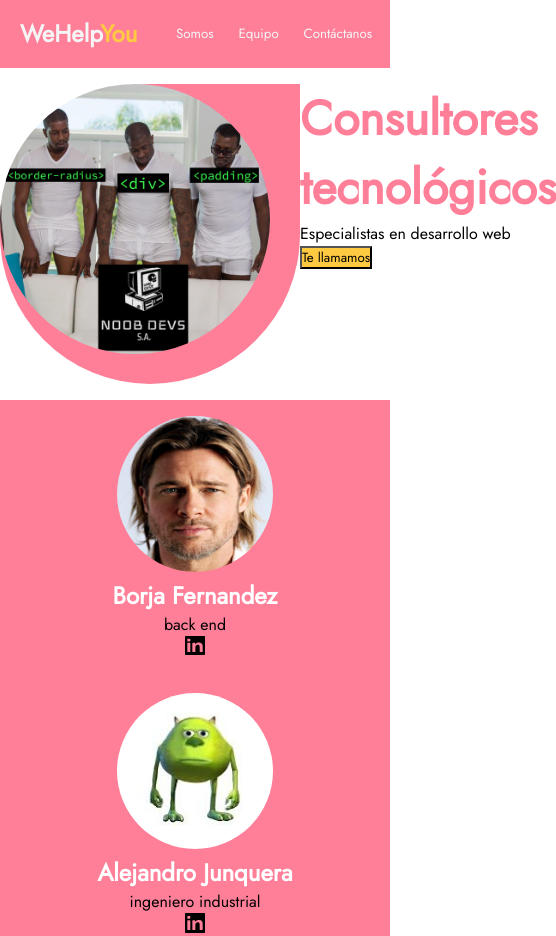
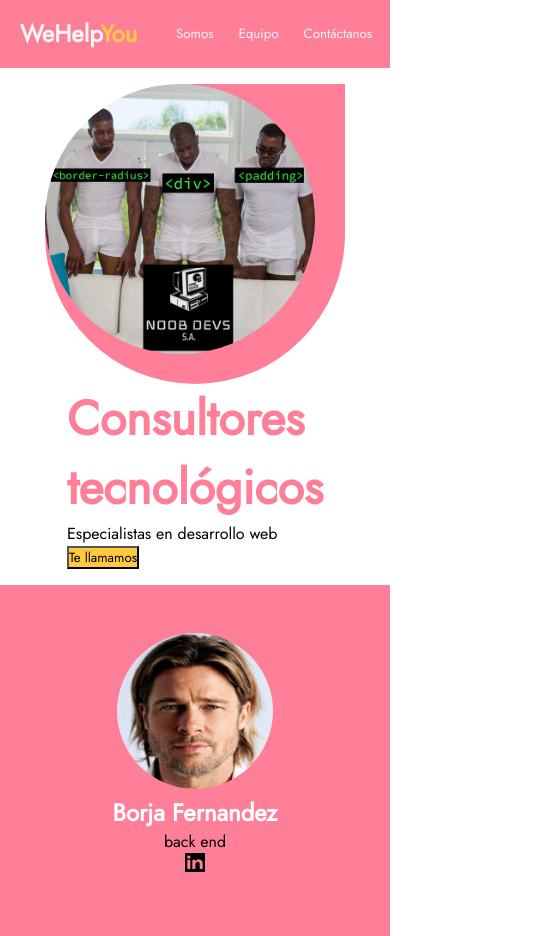
Before and after one commit to AlejandroJuGon/CodersTeam, a plain HTML site: page index.html in a window 390 px wide. Shown: the top 936 px of the page, 556 px wide, since content can reach past the window. Drawn offline with Linux system fonts and the light colour scheme.

Commit message:
finalizado media queries

```diff
--- a/css/style.css
+++ b/css/style.css
@@ -82,7 +82,7 @@ text-align: center;
 }
 
 .coders-card{
-    margin-top: 1rem;
+    margin-top: 3rem;
     margin-bottom: 1rem;
 
 }
@@ -118,50 +118,6 @@ text-align: center;
 color: white;
 }
 
-@media (max-width: 768px){
-    .coders{
-      display: grid;
-      grid-template-columns: 1fr 1fr;
-      align-items: center;
-    }
-
-    .icono{
-        width: 5vw;
-        height:5vw;
-
-    }
-
-    .perfil{
-        width:30vw;
-        height:30vw;
-    }
-
-
-
-  }
-
-
-  @media (max-width: 478px){
-    .coders{
-      display: flex;
-      flex-direction: column;
-      align-items: center;
-    }
-
-    .icono{
-        width: 5vw;
-        height:5vw;
-
-    }
-
-    .perfil{
-        width:40vw;
-        height:40vw;
-    }
-
-
-
-  }
 .about {
     display: grid;
     grid-template-columns: 1fr 1fr;
@@ -201,3 +157,52 @@ color: white;
 .about-text-button {
     background-color: var(--yellow);
 }
+
+@media (max-width: 768px){
+    .coders{
+      display: grid;
+      grid-template-columns: 1fr 1fr;
+      align-items: center;
+    }
+
+    .icono{
+        width: 5vw;
+        height:5vw;
+
+    }
+
+    .perfil{
+        width:30vw;
+        height:30vw;
+    }
+
+
+
+  }
+
+@media (max-width: 575px){
+    .coders{
+      display: flex;
+      flex-direction: column;
+      align-items: center;
+    }
+
+    .icono{
+        width: 5vw;
+        height:5vw;
+
+    }
+
+    .perfil{
+        width:40vw;
+        height:40vw;
+    }
+
+    .about{
+        display: flex;
+        flex-direction: column;
+        align-items: center;
+    }
+
+
+  }
```
